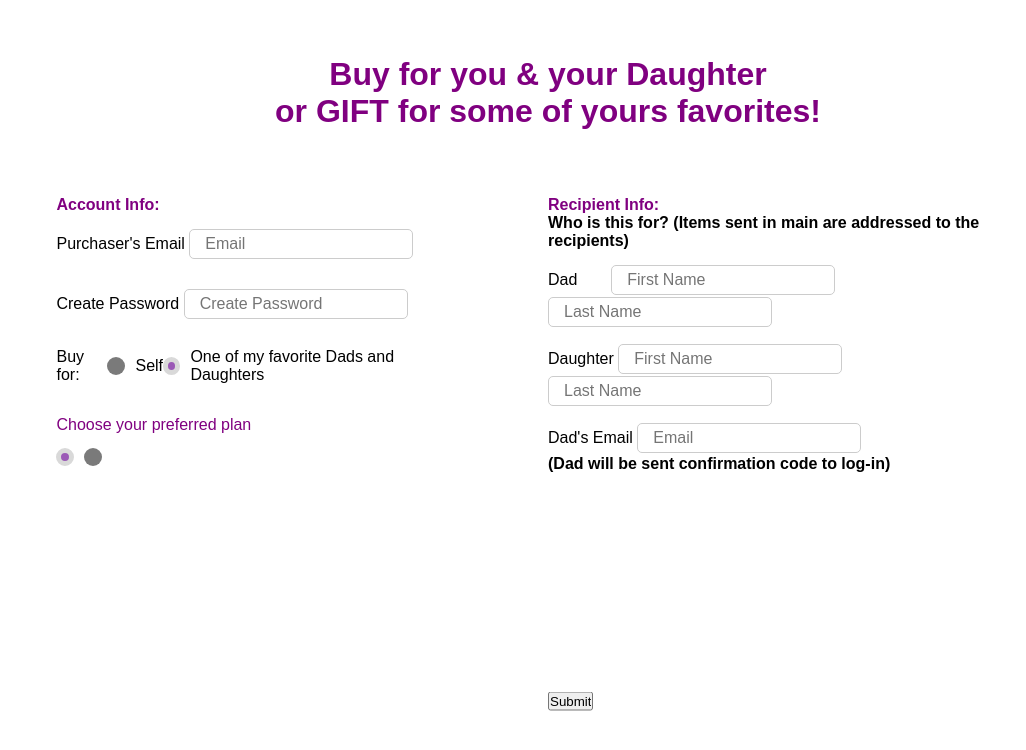
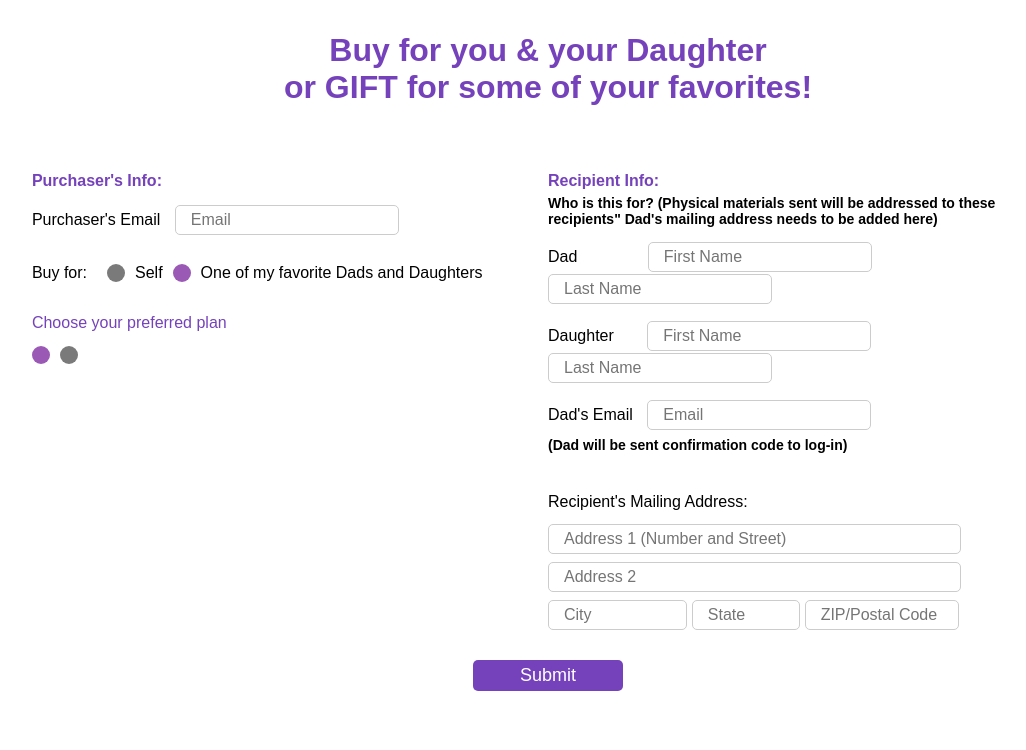
Before and after one commit to bhima-iauro/bhima-iauro.github.io, a plain HTML site: page index.html in a window 1280 px wide. Both pictures are taken after a click on the input "Submit". Shown: the whole page, without its empty margins (92-1118 px from the left). Drawn offline with nearby package versions, Linux system fonts and the light colour scheme; no server answers.

Commit message:
:: plan purchase new

```diff
--- a/index.html
+++ b/index.html
@@ -10,37 +10,38 @@
     <script src="https://ajax.googleapis.com/ajax/libs/jquery/3.5.1/jquery.min.js"></script>
 
     <script>
+        var serverUrl = "http://localhost:4000"
         var allProducts = [];
         function onEmaiChange() {
             console.log("onEmaiChange ")
-            var emailInput = document.getElementById("email");
-            var alleyoop_login_email = localStorage.getItem("alleyoop_login_email")
-            passwordDiv.style.display = "block";
-            if(alleyoop_login_email) {
-                if (alleyoop_login_email == emailInput.value) {
-                    passwordDiv.style.display = "none";
-                }else {
-                    passwordDiv.style.display = "block";
-                }
-            }
+            // var emailInput = document.getElementById("email");
+            // var alleyoop_login_email = localStorage.getItem("alleyoop_login_email")
+            // // passwordDiv.style.display = "block";
+            // if(alleyoop_login_email) {
+            //     if (alleyoop_login_email == emailInput.value) {
+            //         passwordDiv.style.display = "none";
+            //     }else {
+            //         passwordDiv.style.display = "block";
+            //     }
+            // }
         }
         $(document).ready(function () {
             getProductList()
-            var id = localStorage.getItem("alleyoop_login_id")
-            var alleyoop_login_email = localStorage.getItem("alleyoop_login_email")
+            // var id = localStorage.getItem("alleyoop_login_id")
+            // var alleyoop_login_email = localStorage.getItem("alleyoop_login_email")
 
-            var emailInput = document.getElementById("email");
-            // var passwordDiv = document.getElementById("passwordDiv");
-            if (id) {
-                emailInput.value = alleyoop_login_email
-                passwordDiv.style.display = "none";
-            }else {
-                passwordDiv.style.display = "block";
-            }
+            // var emailInput = document.getElementById("email");
+            // // var passwordDiv = document.getElementById("passwordDiv");
+            // if (id) {
+            //     emailInput.value = alleyoop_login_email
+            //     // passwordDiv.style.display = "none";
+            // }else {
+            //     // passwordDiv.style.display = "block";
+            // }
         });
         function getProductList() {
             var settings = {
-                "url": "https://9drrcoqrnd.execute-api.us-east-1.amazonaws.com/staging",
+                "url": serverUrl,
                 "method": "POST",
                 "timeout": 0,
                 "headers": {
@@ -80,13 +81,19 @@
         function submitButtonClick() {
             console.log("email is ")
             var email = document.getElementById("email").value ?? undefined;
-            var password = document.getElementById("password").value ?? undefined;
+           // var password = document.getElementById("password").value ?? undefined;
 
             var dadFirstName = document.getElementById("dadFirstName").value ?? undefined;
             var dadLastName = document.getElementById("dadLastName").value ?? undefined;
             var daughterFirstName = document.getElementById("daughterFirstName").value ?? undefined;
             var daughterLastName = document.getElementById("daughterLastName").value ?? undefined;
             var dadEmail = document.getElementById("dadEmail").value ?? undefined;
+            var addressLine1 = document.getElementById("addressLine1").value ?? undefined;
+            var addressLine2 = document.getElementById("addressLine2").value ?? undefined;
+            var addressCity = document.getElementById("addressCity").value ?? undefined;
+            var addressState = document.getElementById("addressState").value ?? undefined;
+            var addressZip = document.getElementById("addressZip").value ?? undefined;
+
 
             var base_url = window.location.origin;
             var successUrl = base_url + "/success.html"
@@ -106,15 +113,14 @@
             // }
             console.log("check4 is " + dadFirstName)
             console.log("check4 is " + dadLastName)
-            console.log("check4 is " + daughterFirstName)
-            console.log("check4 is " + daughterLastName)
+            // console.log("check4 is " + daughterFirstName)
+            // console.log("check4 is " + daughterLastName)
             console.log("check4 is " + dadEmail)
-            if(!(dadFirstName && dadLastName && dadEmail)){
-                alert("Please fill all the required information")
-                return;
-            }
+
             if(option1) {
-                dadEmailFinal = dadEmailFinal
+                dadEmailFinal = email
+                dadFirstName = ""
+                dadLastName = "";
             }else {
                 dadEmailFinal = dadEmail
             }
@@ -129,13 +135,20 @@
                 alert("Please select your plan")
                 return;
             }
-            var id = localStorage.getItem("alleyoop_login_id") ?? ""
-            if (email && (id || password)) {
+           if(option2) {
+            if(!(dadEmailFinal && dadFirstName && dadLastName)){
+                alert("Please fill all the required information")
+                return;
+            }
+          }
+            // var id = localStorage.getItem("alleyoop_login_id") ?? ""
+            // if (email && (id || password)) {
+            if (email) {
 
-                var query = "mutation ($gift_giver_id : String!,$success_url : String!,$cancel_url : String!,$product_id : String!,$input : GiftGiverInput!,){\n    giftGiver_Stripe(gift_giver_id : $gift_giver_id,success_url : $success_url,cancel_url : $cancel_url,product_id : $product_id,input : $input, ){\n        url id\n    }\n}\n"
+                var query = "mutation giftGiver_Stripe($gift_giver_id : String!,$success_url : String!,$cancel_url : String!,$product_id : String!,$input : GiftGiverInput!,){\n    giftGiver_Stripe(gift_giver_id : $gift_giver_id,success_url : $success_url,cancel_url : $cancel_url,product_id : $product_id,input : $input, ){\n        url \n    }\n}\n"
                 console.log("query + " + query)
                 var settings = {
-                    "url": "https://9drrcoqrnd.execute-api.us-east-1.amazonaws.com/staging",
+                    "url": serverUrl,
                     "method": "POST",
                     "timeout": 0,
                     "headers": {
@@ -143,9 +156,10 @@
                     },
                     "data": JSON.stringify({
                         query: query,
-                        variables:  {"gift_giver_id":id,"success_url":successUrl,
+                        variables:  {"gift_giver_id":"","success_url":successUrl,
                         "cancel_url":cancelUrl,"product_id":selectedProduct.product,
-                        "input":{"email":email,"password":password}}
+                        "input":{"email":email}}
+                        // "input":{"email":email,"password":password}}
                     })
                 };
 
@@ -162,7 +176,11 @@
                         sessionStorage.setItem('purchaserEmail', email)
                         sessionStorage.setItem('productId', selectedProduct.product)
                         sessionStorage.setItem('product', JSON.stringify(selectedProduct))
-
+                        sessionStorage.setItem('addressLine1',addressLine1)
+                        sessionStorage.setItem('addressLine2',addressLine2)
+                        sessionStorage.setItem('addressCity',addressCity)
+                        sessionStorage.setItem('addressState',addressState)
+                        sessionStorage.setItem('addressZip',addressZip)
                         window.location.replace(response.data.giftGiver_Stripe.url);
                     } else {
                         if (response.errors.length > 0) {
@@ -179,7 +197,7 @@
                     }
                 });
             } else {
-                alert("Please enter email and password")
+                alert("Please enter purchaser email")
             }
         }
         function getConfirmation() {
@@ -198,7 +216,7 @@
 
             if (email && password) {
                 var settings = {
-                    "url": "https://9drrcoqrnd.execute-api.us-east-1.amazonaws.com/staging",
+                    "url": serverUrl,
                     "method": "POST",
                     "timeout": 0,
                     "headers": {
@@ -219,8 +237,8 @@
 
                         localStorage.setItem('alleyoop_login_id', response.data.login_giftGiver.id)
                         localStorage.setItem('alleyoop_login_email', email)
-                        var passwordDiv = document.getElementById("passwordDiv");
-                        passwordDiv.style.display = 'none';
+                        // var passwordDiv = document.getElementById("passwordDiv");
+                        // passwordDiv.style.display = 'none';
                         closeForm()
                     } else {
                         if (response.errors.length > 0) {
@@ -241,37 +259,37 @@
 
 <body>
     <main>
-        <div class="TopContainer">
+        <div class="TopContainer" style="color:#7542BB ">
             <p>Buy for you & your Daughter</p>
-            <p>or GIFT for some of yours favorites!</p>
+            <p>or GIFT for some of your favorites!</p>
         </div>
         <div class="MiddleContainer">
-            <div class="LeftContainer">
-                <span style="color:purple">Account Info:</span>
+            <div class="LeftContainer" >
+                <span style="color:#7542BB ">Purchaser's Info:</span>
                 <form action="#">
                     <div class="input-box">
-                        <span class="details">
+                        <span class="details" style="padding-right: 10px;">
                             Purchaser's Email
                         </span>
-                        <input type="text" placeholder="Email" onkeypress="onEmaiChange()" id="email" required>
+                        <input  type="text" placeholder="Email" onkeypress="onEmaiChange()" id="email" required>
                     </div>
-                    <div class="input-box" id="passwordDiv">
-                        <span class="details">
+                    <!-- <div class="input-box" id="passwordDiv">
+                        <span class="details" style="padding-right: 15px;">
                             Create Password
                         </span>
                         <input type="text" placeholder="Create Password" id="password" required>
-                    </div>
+                    </div> -->
                     <div class="Buy-details" style="font-weight: normal;">
                         <input type="radio" name="Buy" id="option-1" value="self" onchange="show1()">
                         <input type="radio" name="Buy" id="option-2" checked="checked" value="daughters" onchange="show1()">
                         <div class="type">
-                            <span>Buy for: </span>
+                            <span style="margin-right: 20px; ">Buy for: </span>
                             <label for="option-1">
-                                <span class="option one"></span>
+                                <span class="option one" style="padding-right: 8px;"></span>
                                 <span class="Buy">Self</span>
                             </label>
-                            <label for="option-2">
-                                <span class="option two"></span>
+                            <label for="option-2" style="padding-right: 14px;">
+                                <span class="option two" style="padding-right: 8px;"></span>
                                 <span class="Buy">One of my favorite Dads and Daughters</span>
                             </label>
                         </div>
@@ -280,18 +298,18 @@
                     </div>
                     <br>
                     <div class="Plan-details" style="font-weight: normal;">
-                        <p style="color:purple">Choose your preferred plan</p>
+                        <span style="color:#7542BB ">Choose your preferred plan</span>
 
                         <input type="radio" name="Plan" checked="checked" id="option-3">
                         <input type="radio" name="Plan" id="option-4">
-                        <div class="plantype" style="font-size: 50;">
+                        <div class="plantype" style="font-size: 30; ">
                             <label for="option-3">
-                                <span class="option three"></span>
+                                <span class="option three" style="padding-right: 8px;"></span>
                                 <span class="Plan" id="plan1"></span>
                             </label>
 
-                            <label for="option-4">
-                                <span class="option four"></span>
+                            <label for="option-4" style="padding-right: 14px;" >
+                                <span class="option four" style="padding-right: 8px;"></span>
                                 <span class="Plan" id="plan2"></span>
                             </label>
                         </div>
@@ -300,19 +318,20 @@
             </div>
 
 
-            <div class="RightContainer" id="right-container">
-                <span style="color:purple">Recipient Info:</span>
-                <p>Who is this for? (Items sent in main are addressed to the recipients)</p>
+            <div class="RightContainer" id="right-container" style="width: 100%;">
+                <span style="color:#7542BB ">Recipient Info:</span>
+                <p style="font-size: 14px;font-weight:600; font-family:sans-serif; margin-top:5px">Who is this for? (Physical materials sent will be addressed to these recipients"
+                    Dad's mailing address needs to be added here)</p>
                 <form action="#">
                     <div class="input-box">
-                        <span class="details" style="padding-right: 6%;">
+                        <span class="details" style="padding-right: 66px; ">
                             Dad
                         </span>
                         <input type="text" id="dadFirstName" placeholder="First Name" required>
                         <input type="text" id="dadLastName" placeholder="Last Name" required>
                     </div>
                     <div class="input-box">
-                        <span class="details">
+                        <span class="details" style="padding-right: 29px;">
                             Daughter
                         </span>
                         <input type="text" id="daughterFirstName" placeholder="First Name" required>
@@ -326,30 +345,32 @@
                     </div> -->
 
                     <div class="input-box" style="padding-bottom: 5%">
-                        <span class="details">
+                        <span class="details" style="padding-right: 10px;">
                             Dad's Email
                         </span>
                         <input type="text" id="dadEmail" placeholder="Email" required>
-                        <p>(Dad will be sent confirmation code to log-in)</p>
+                        <p style="font-size: 14px;font-weight:600; font-family:sans-serif;margin-top:5px">(Dad will be sent confirmation code to log-in)</p>
                     </div>
 
-                    <!-- <div class="input-box">
+                    <div class="input-box">
                         <p class="details">
                             Recipient's Mailing Address:
                         </p>
-                        <input type="text" placeholder="Address 1 (Number and Street)" style="width:80%">
-                        <input type="text" placeholder="Address 2 " style="width:80%">
-                        <input type="text" placeholder="City" style="width:30%">
-                        <input type="text" placeholder="State" style="width:10%">
-                        <input type="text" placeholder="ZIP/Postal Code" style="width:30%">
-                    </div> -->
+                        <input type="text" id="addressLine1" placeholder="Address 1 (Number and Street)" style="width:80%; margin-top:8px">
+                        <input type="text" id="addressLine2" placeholder="Address 2 " style="width:80%; margin-top:6px">
+                        <input type="text" id="addressCity" placeholder="City" style="width:27%; margin-top:6px">
+                        <input type="text" id="addressState" placeholder="State" style="width:21%;">
+                        <input type="text" id="addressZip" placeholder="ZIP/Postal Code" style="width:30%">
+                    </div>
                 </form>
             </div>
         </div>
 
         <div class="BottomContainer">
             <div class="button">
-                <input type="submit" value="Submit" onclick="submitButtonClick()">
+                <input type="submit" value="Submit" style="font-size: 18px; padding-left:10px; padding-right:10px; padding-top:3px; padding-bottom:3px;
+                font-weight:400; font-family:sans-serif; color:white; border: 2px solid transparent;; border-radius: 5px;
+    background-color:#7542BB" onclick="submitButtonClick()">
             </div>
         </div>
         <div class="form-popup" id="myForm">
--- a/style.css
+++ b/style.css
@@ -5,10 +5,8 @@
 }
 
 main{
-    padding-top: 2%;
-    padding-bottom: 2%;
-    padding-left: 10%;
-    padding-right: 10%;
+    padding-left: 8%;
+    padding-right: 8%;
     display: grid;
     grid-template-rows: 150px 500px 50px;
     grid-template-columns: repeat(2,1fr);
@@ -35,20 +33,20 @@ main{
     display: grid;
     grid-column: 1/-1;
     grid-template-columns: repeat(2,0.5fr);
-    padding: 2%;
+    padding-top: 2%;
+    padding-left:  2%;
+    padding-right: 2%;
 }
 .BottomContainer{
     grid-column: 1/-1;
-    position: relative;
+margin-top: 10px;
+   justify-self: center;
 }
 
 .button{
-    margin: 0;
-    position: absolute;
-    top: 50%;
-    left: 50%;
-    -ms-transform: translateY(-50%);
-    transform: translateY(-50%);
+width: 150px;
+align-self: center;
+    left: 48%;
 }
 
 .MiddleContainer .LeftContainer .input-box input{
@@ -57,7 +55,10 @@ main{
     border-radius: 5px;
     border: 1px solid #ccc;
     padding-left: 15px;
+    margin-right: 1px;
     font-size: 16px;
+
+
 }
 
 .MiddleContainer .LeftContainer .input-box .details{
@@ -66,9 +67,12 @@ main{
 
 }
 
+
 .MiddleContainer .LeftContainer .input-box {
     margin: 15px 0 2px 0;
     width: calc(100%/2-20px);
+
+
 }
 
 .MiddleContainer .RightContainer .input-box .details{
@@ -94,13 +98,14 @@ main{
 
 .Buy-details .type{
     display: flex;
-    width: 80%;
+    width: 100%;
     margin: 14px 0;
-    justify-content: space-between;
+    justify-content:flex-start;
 }
 .Buy-details .type label{
     display: flex;
     align-items: center;
+    margin-right: 10px;
 }
 .Buy-details .type .option{
     height: 18px;
@@ -113,12 +118,12 @@ main{
 
 .Plan-details .plantype{
     display: flex;
-    width: 80%;
+    width: 100%;
     margin: 14px 0;
+    justify-content:flex-start;
 }
 .Plan-details .plantype label{
     display: flex;
-    align-items: center;
 }
 .Plan-details .plantype .option{
     height: 18px;
@@ -137,6 +142,11 @@ main{
 
     border-color: #d9d9d9;
     background: #9b59b6;
+    height: 18px;
+    width: 18px;
+    border-radius: 50%;
+    margin-right: 10px;
+    border: 5px solid transparent;
 }
 
 #option-3:checked ~ .plantype .three,
@@ -144,6 +154,12 @@ main{
 
     border-color: #d9d9d9;
     background: #9b59b6;
+    height: 18px;
+    width: 18px;
+    border-radius: 50%;
+    margin-right: 10px;
+    border: 5px solid transparent;
+
 }
 
 
```
Also changed, not shown: success.html (+14 -2 lines), app.js (line endings or trailing spaces).
